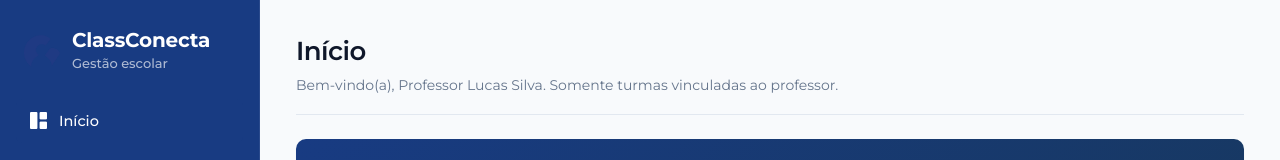
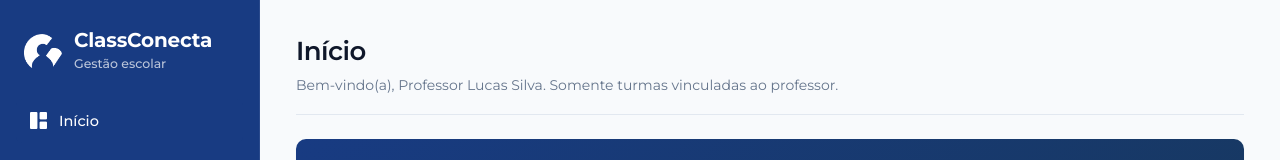
Before and after one commit to LucasPivovar/ArauEscola, a React (Vite) app: page / in a window 1280 px wide. Shown: the top 160 px of the page. Built offline with nearby package versions, Linux system fonts and the light colour scheme.

Commit message:
fix(brand): ensure logo icon renders in crisp white on blue sidebar and mobile header

```diff
--- a/src/styles.css
+++ b/src/styles.css
@@ -422,10 +422,23 @@ button {
 
 .nav-brand strong {
   color: #ffffff;
+  font-size: 20px;
+  font-weight: 700;
+  letter-spacing: -0.01em;
 }
 
 .nav-brand span {
-  color: rgba(255, 255, 255, 0.65);
+  color: rgba(255, 255, 255, 0.7);
+  font-size: 12.5px;
+}
+
+.nav-brand .brand-logo-img,
+.tablet-header .brand-logo-img,
+.mobile-drawer .brand-logo-img {
+  width: 38px;
+  height: 38px;
+  object-fit: contain;
+  filter: brightness(0) invert(1);
 }
 
 .side-nav {
```
